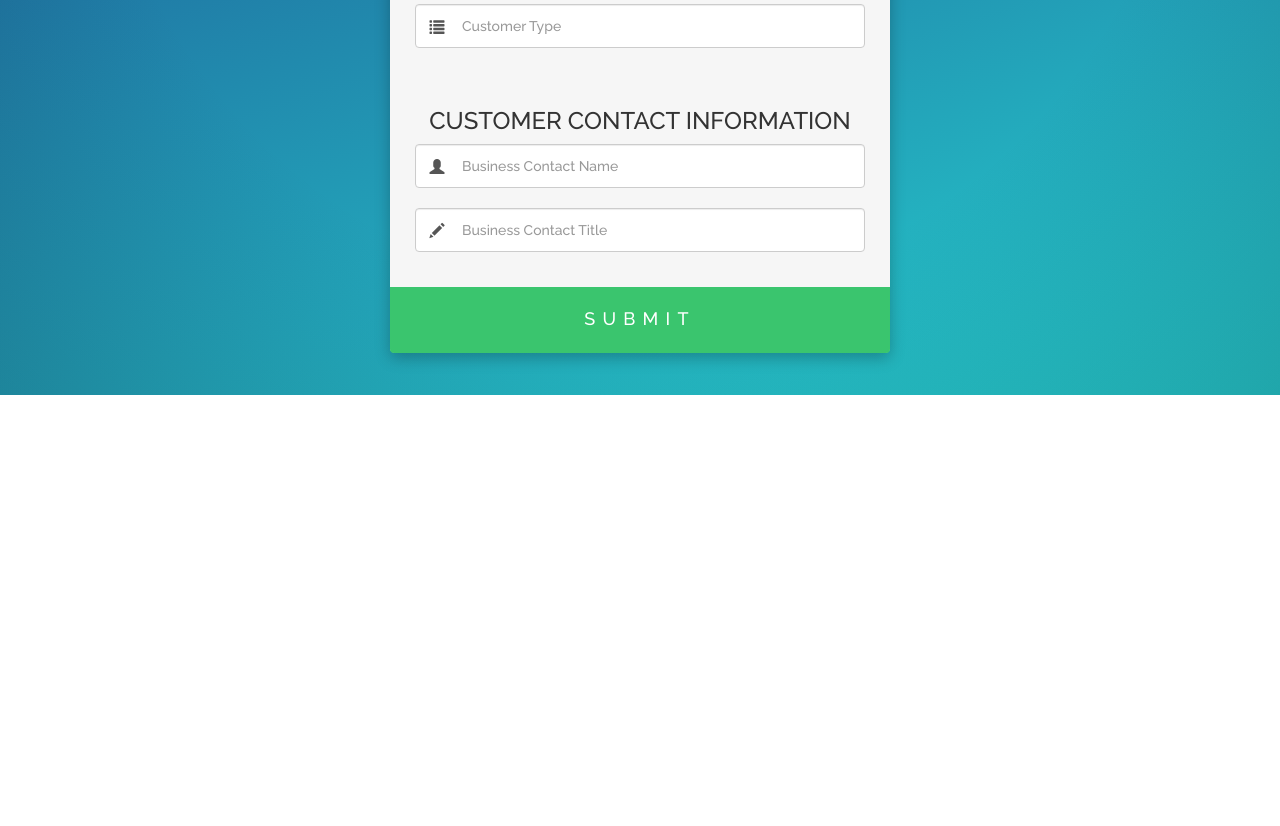
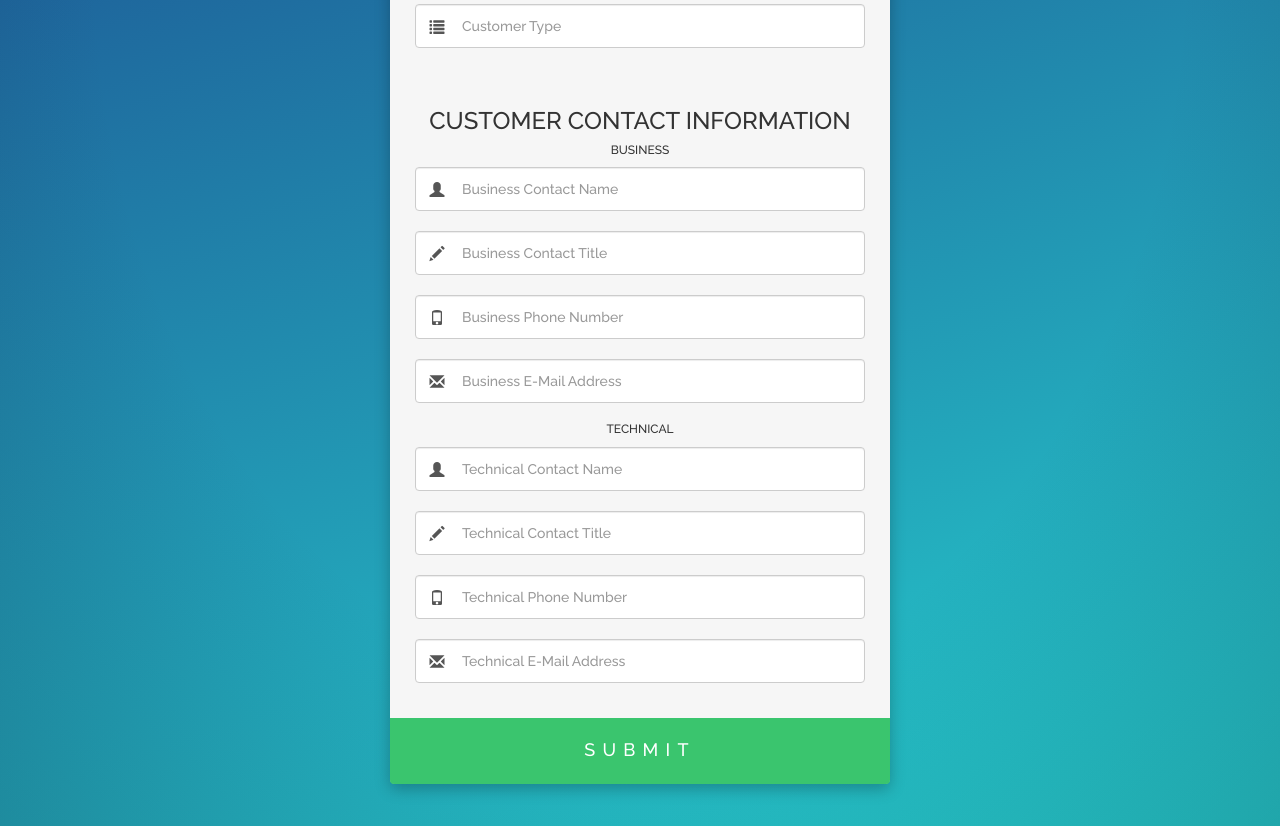
Before and after one commit to InternetsDeveloper/nomination-form-2, a plain HTML site: page index.html in a window 1280 px wide. Shown: the part 925-1751 px from the top of the page. Before the commit the page ends 1320 px from the top, so only its background shows below. Drawn offline with nearby package versions, Linux system fonts and the light colour scheme.

Commit message:
Business finish / Technical Add

```diff
--- a/index.html
+++ b/index.html
@@ -128,6 +128,7 @@
             <br/>
 
             <h3>CUSTOMER CONTACT INFORMATION</h3>
+            <h6>BUSINESS</h6>
             <div class="form-group has-feedback">
                 <label class="control-label sr-only" for="business-contact-name">Business Contact Name </label>
                 <div class="input-group-addon">
@@ -142,6 +143,55 @@
                     <div class="glyphicon glyphicon-pencil"></div>
                 </div>
                 <input class="form-control" id="business-contact-title" name="business-contact-title" placeholder="Business Contact Title" type="text">
+                <span class="glyphicon glyphicon-ok form-control-feedback"></span>
+            </div>
+            <div class="form-group has-feedback">
+                <label class="control-label sr-only" for="business-phonenumber">Business Phone Number </label>
+                <div class="input-group-addon">
+                    <div class="glyphicon glyphicon-phone"></div>
+                </div>
+                <input class="form-control" id="business-phonenumber" name="business-phonenumber" placeholder="Business Phone Number" type="text">
+                <span class="glyphicon glyphicon-ok form-control-feedback"></span>
+            </div>
+            <div class="form-group has-feedback">
+                <label class="control-label sr-only" for="business-email">Business E-Mail Address </label>
+                <div class="input-group-addon">
+                    <div class="glyphicon glyphicon-envelope"></div>
+                </div>
+                <input class="form-control" id="business-email" name="business-email" placeholder="Business E-Mail Address" type="text">
+                <span class="glyphicon glyphicon-ok form-control-feedback"></span>
+            </div>
+            <h6>TECHNICAL</h6>
+            <div class="form-group has-feedback">
+                <label class="control-label sr-only" for="technical-contact-name">Technical Contact Name </label>
+                <div class="input-group-addon">
+                    <div class="glyphicon glyphicon-user"></div>
+                </div>
+                <input class="form-control" id="technical-contact-name" name="technical-contact-name" placeholder="Technical Contact Name" type="text">
+                <span class="glyphicon glyphicon-ok form-control-feedback"></span>
+            </div>
+            <div class="form-group has-feedback">
+                <label class="control-label sr-only" for="technical-contact-title">Technical Contact Title </label>
+                <div class="input-group-addon">
+                    <div class="glyphicon glyphicon-pencil"></div>
+                </div>
+                <input class="form-control" id="technical-contact-title" name="technical-contact-title" placeholder="Technical Contact Title" type="text">
+                <span class="glyphicon glyphicon-ok form-control-feedback"></span>
+            </div>
+            <div class="form-group has-feedback">
+                <label class="control-label sr-only" for="technical-phonenumber">Technical Phone Number </label>
+                <div class="input-group-addon">
+                    <div class="glyphicon glyphicon-phone"></div>
+                </div>
+                <input class="form-control" id="technical-phonenumber" name="technical-phonenumber" placeholder="Technical Phone Number" type="text">
+                <span class="glyphicon glyphicon-ok form-control-feedback"></span>
+            </div>
+            <div class="form-group has-feedback">
+                <label class="control-label sr-only" for="technical-email">Technical E-Mail Address </label>
+                <div class="input-group-addon">
+                    <div class="glyphicon glyphicon-envelope"></div>
+                </div>
+                <input class="form-control" id="technical-email" name="technical-email" placeholder="Technical E-Mail Address" type="text">
                 <span class="glyphicon glyphicon-ok form-control-feedback"></span>
             </div>
             <div class="form-group submit">
```
